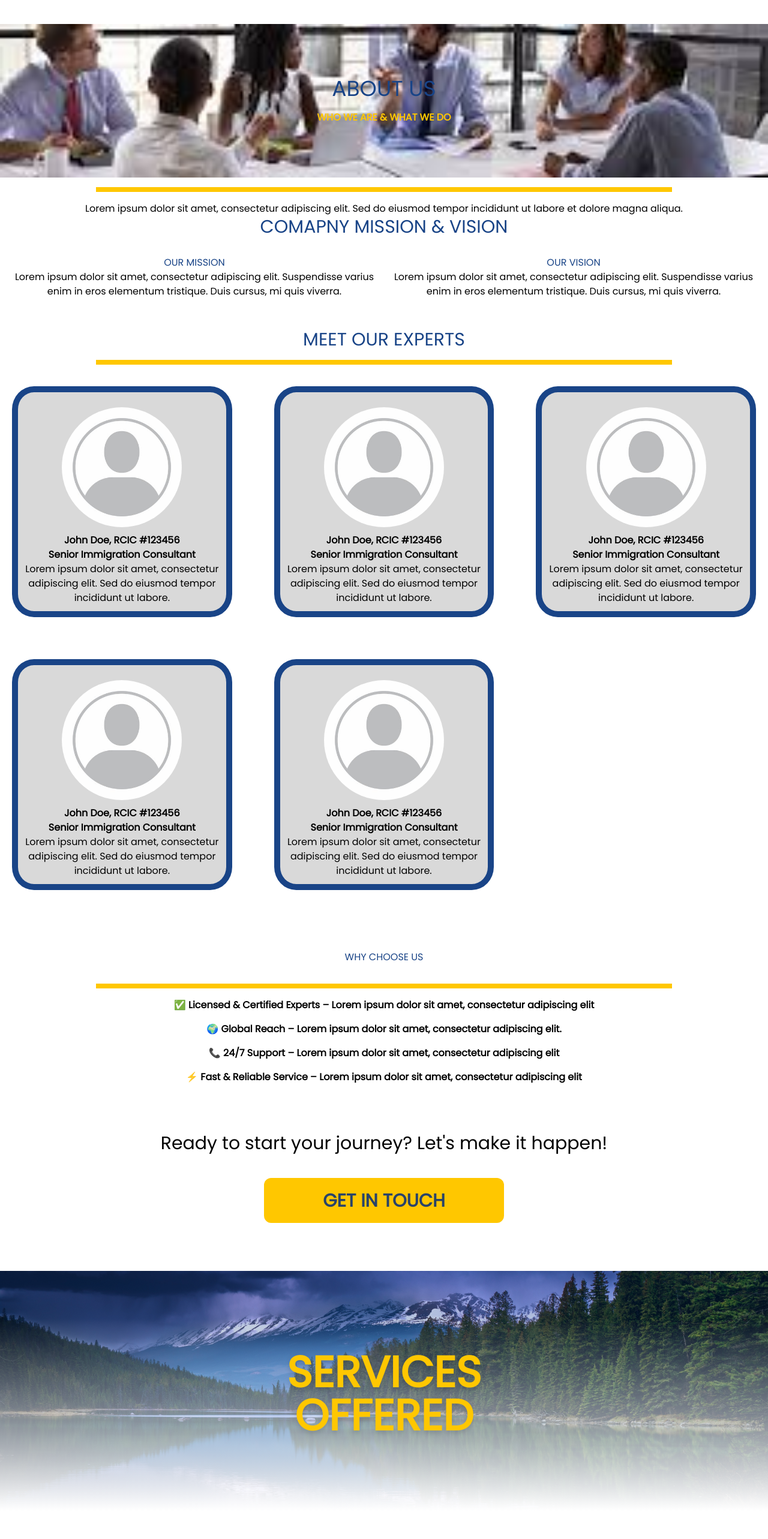
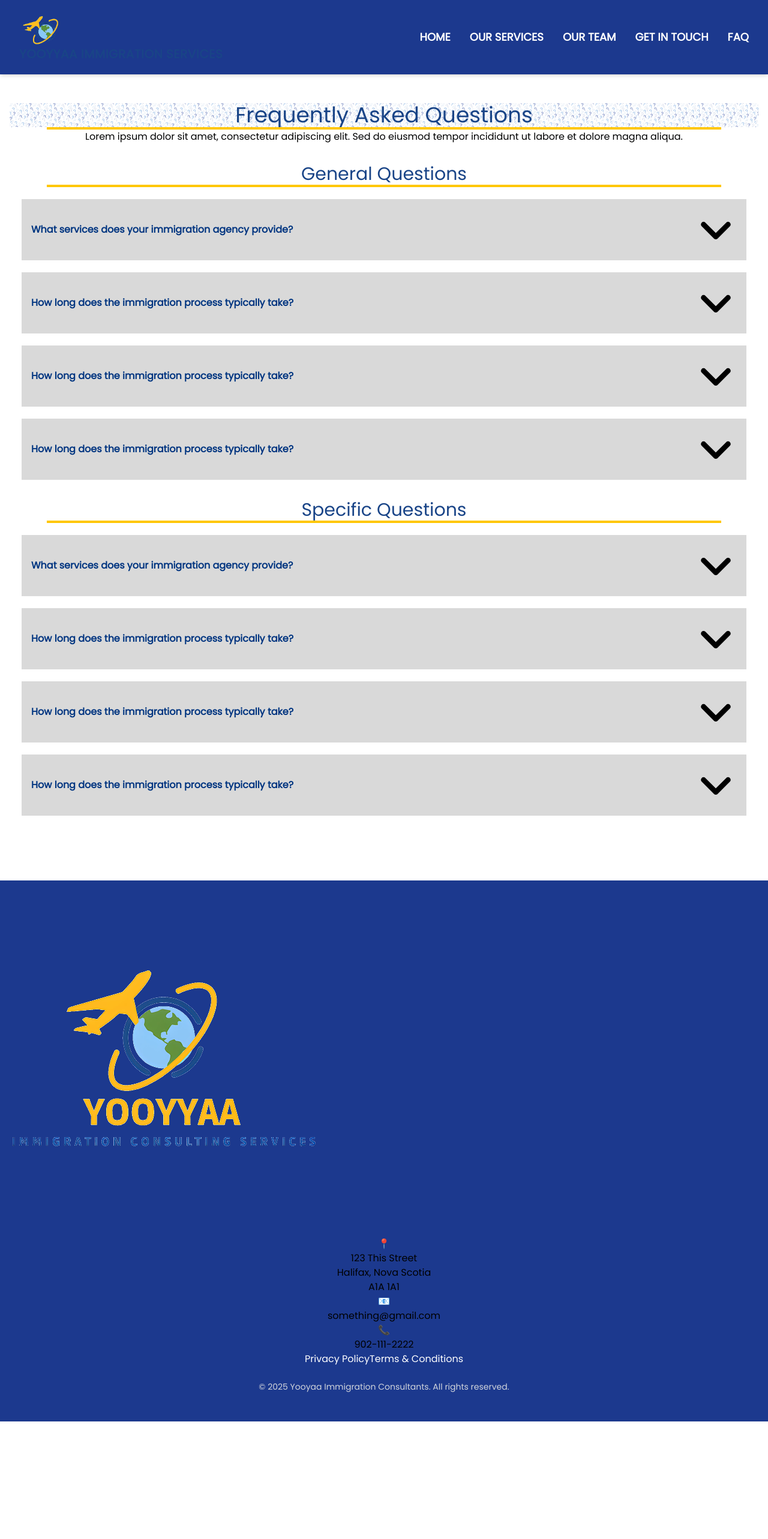
Before and after one commit to BestBow/Yooyyaa-Immigration-Consulting-Website, a React (Vite) app in the folder client/: page /faq in a window 1280 px wide. Shown: the top 2566 px of the page at 60% size. After the commit the page ends 2370 px from the top, so only its background shows below. Built offline with nearby package versions, Linux system fonts and the light colour scheme.

Commit message:
Fixed routing, added navbar, and included header and footer

```diff
--- a/client/package.json
+++ b/client/package.json
@@ -13,6 +13,7 @@
     "@tailwindcss/vite": "^4.0.9",
     "react": "^18.3.1",
     "react-dom": "^18.3.1",
+    "react-router-dom": "^7.3.0",
     "tailwindcss": "^4.0.9"
   },
   "devDependencies": {
--- a/client/src/App.jsx
+++ b/client/src/App.jsx
@@ -1,18 +1,29 @@
-import React from 'react'
-import "./styles/global.css"
-import AboutUs from './Components/AboutUs'
-import Services from './pages/Services.jsx'
-import Homepage from "./pages/Homepage.jsx";
+import React from "react";
+import { BrowserRouter as Router, Routes, Route } from "react-router-dom";
+import "./styles/global.css";
 
-function App (){
-    return (
-        <>
-          <AboutUs />
-          <Services />
-          <Homepage />
-        </>
+import Header from "./components/header";
+import Footer from "./components/footer";
+import Homepage from "./pages/Homepage";
+import AboutUs from "./components/AboutUs";
+import Services from "./pages/Services";
+import Contact from "./pages/Contact";
+import FAQ from "./pages/FAQ";
 
-    )
+function App() {
+  return (
+    <Router>
+      <Header />
+      <Routes>
+        <Route path="/" element={<Homepage />} />
+        <Route path="/about" element={<AboutUs />} />
+        <Route path="/services" element={<Services />} />
+        <Route path="/contact" element={<Contact />} />
+        <Route path="/faq" element={<FAQ />} />
+      </Routes>
+      <Footer />
+    </Router>
+  );
 }
 
-  export default App
+export default App;
--- a/client/src/Components/footer.jsx
+++ b/client/src/Components/footer.jsx
@@ -1,38 +1,34 @@
 import React from "react";
-import styles from "../styles/footer.css";
+import "../styles/footer.css";
 import logoWname from "../images/yooyyaaLogo.png";
 
 const Footer = () => {
   return (
-    <footer className={styles.footer}>
-      <div className={styles.footerContent}>
-        <img src={logoWname} alt="Logo" className={styles.infoLogo} />
-        <div className={styles.footerItem}>
-          <span className={styles.footerIcon}>📍</span>
+    <footer className="footer">
+      <div className="footer-content">
+        <img src={logoWname} alt="Logo" className="info-logo" />
+        <div className="footer-item">
+          <span className="footer-icon">📍</span>
           <p>
             123 This Street <br /> Halifax, Nova Scotia <br /> A1A 1A1
           </p>
         </div>
-        <div className={styles.footerItem}>
-          <span className={styles.footerIcon}>📧</span>
+        <div className="footer-item">
+          <span className="footer-icon">📧</span>
           <p>something@gmail.com</p>
         </div>
-        <div className={styles.footerItem}>
-          <span className={styles.footerIcon}>📞</span>
+        <div className="footer-item">
+          <span className="footer-icon">📞</span>
           <p>902-111-2222</p>
         </div>
       </div>
 
-      <div className={styles.footerLinks}>
+      <div className="footer-links">
         <a href="#">Privacy Policy</a>
-        <a href="#">Terms &amp; Conditions</a>
+        <a href="#">Terms & Conditions</a>
       </div>
 
-      <div className="w-full flex justify-center">
-        <span className="horizontal-line"></span>
-      </div>
-
-      <p className={styles.copyright}>
+      <p className="copyright">
         &copy; 2025 Yooyaa Immigration Consultants. All rights reserved.
       </p>
     </footer>
--- a/client/src/Components/header.jsx
+++ b/client/src/Components/header.jsx
@@ -1,21 +1,23 @@
 import React from "react";
-import styles from "../styles/header.css";
+import { Link } from "react-router-dom";
+import "../styles/header.css";
 import logo from "../images/logo.png";
 
 const Header = () => {
   return (
-    <header className={styles.header}>
-      <div className={styles.logoContainer}>
-        <img src={logo} alt="Logo" className={styles.logo} />
-        <h1 className={styles.title}>YOOYYAA IMMIGRATION SERVICES</h1>
+    <header className="header">
+      <div className="logo-container">
+        <img src={logo} alt="Logo" className="logo" />
+        <h1 className="title">YOOYYAA IMMIGRATION SERVICES</h1>
       </div>
-      <nav className={styles.nav}>
-        <a href="#">HOME</a>
-        <a href="#">OUR SERVICES</a>
-        <a href="#">OUR TEAM</a>
-        <a href="#" className={styles.contactBtn}>
+      <nav className="nav">
+        <Link to="/">HOME</Link>
+        <Link to="/services">OUR SERVICES</Link>
+        <Link to="/about">OUR TEAM</Link>
+        <Link to="/contact" className="contact-btn">
           GET IN TOUCH
-        </a>
+        </Link>
+        <Link to="/faq">FAQ</Link>
       </nav>
     </header>
   );
--- a/client/src/main.jsx
+++ b/client/src/main.jsx
@@ -1,9 +1,6 @@
-import { StrictMode } from 'react';
-import { createRoot } from 'react-dom/client';
-import App from './App.jsx';
+import React from "react";
+import { createRoot } from "react-dom/client";
+import App from "./App.jsx";
+import "./styles/global.css";
 
-createRoot(document.getElementById("root")).render(
-  <StrictMode>
-    <App />
-  </StrictMode>
-);
+createRoot(document.getElementById("root")).render(<App />);
```
Also changed, not shown: 1 other file (tests, documents, lock files or other folders).
